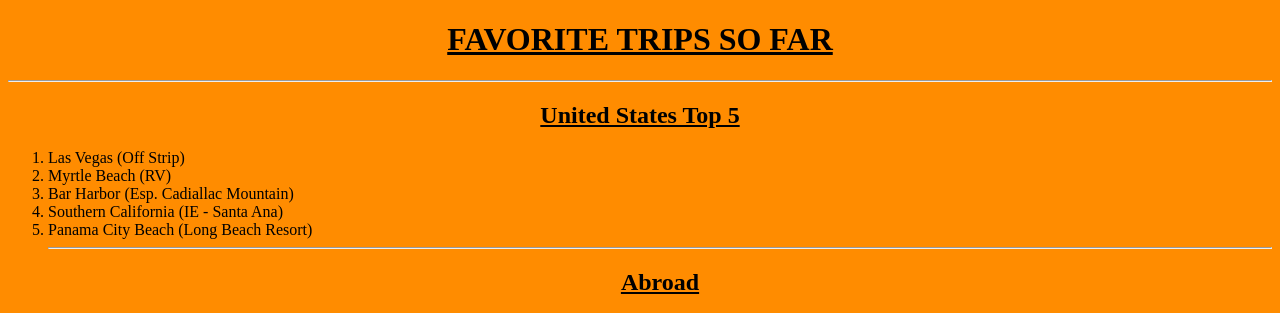
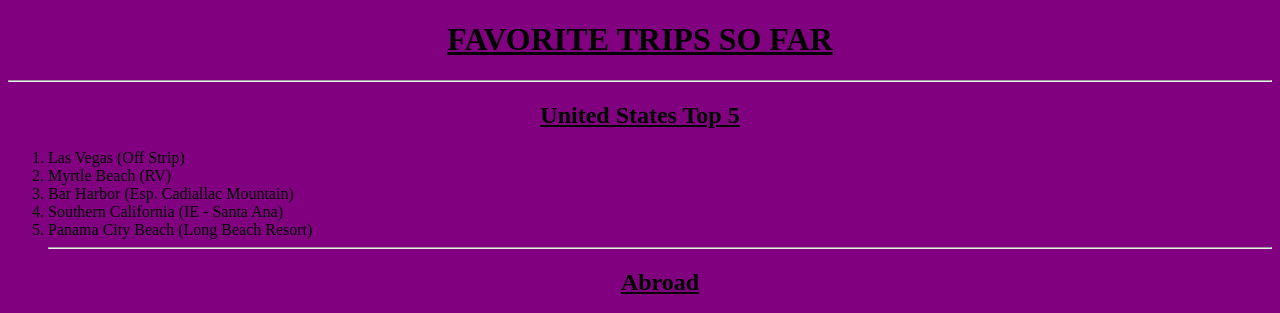
Before and after one commit to Enesbearre/HTML-PORTFOLIO, a plain HTML site: page FavoriteTrips.html in a window 1280 px wide. Shown: the top 313 px of the page. Drawn offline with Linux system fonts and the light colour scheme.

Commit message:
Update FavoriteTrips.html

```diff
--- a/FavoriteTrips.html
+++ b/FavoriteTrips.html
@@ -3,7 +3,7 @@
     <body>
         <style>
             html{
-                background-color: darkorange;
+                background-color: purple;
 
             }
             h1{
```
